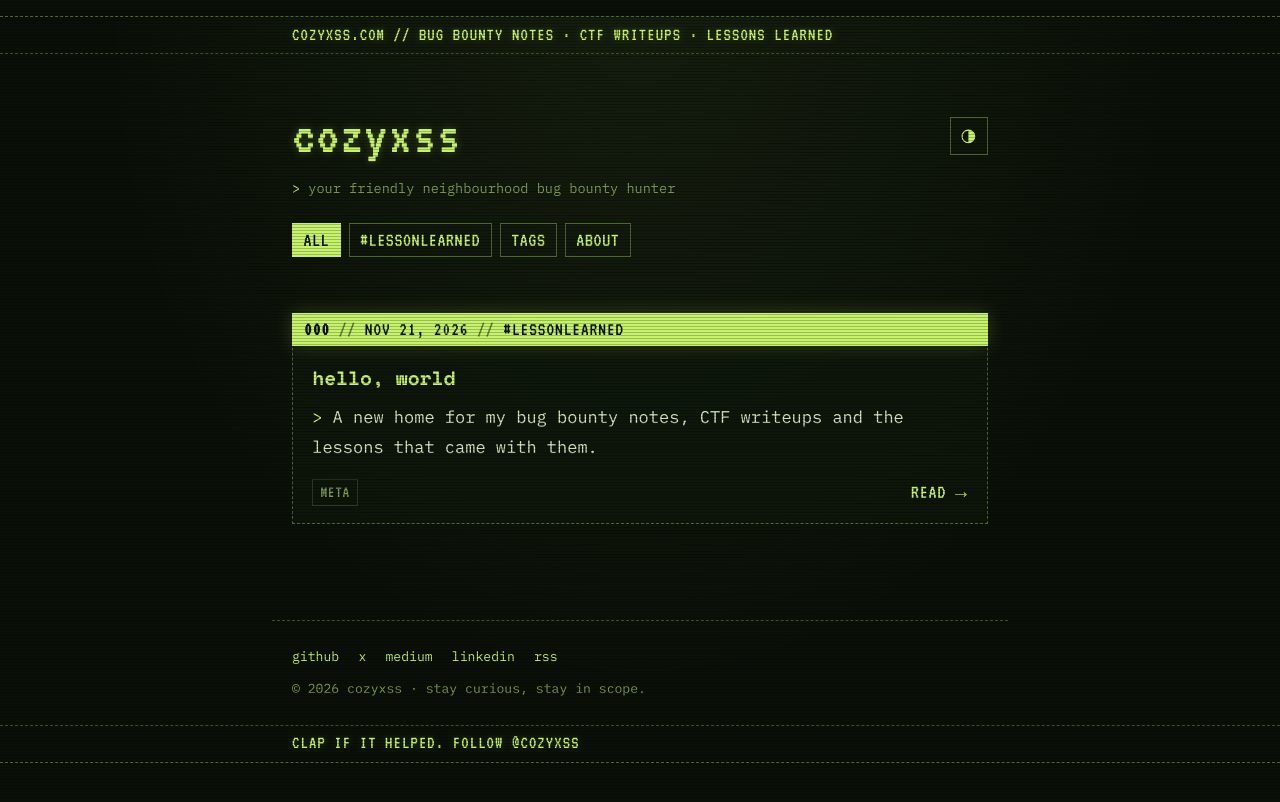
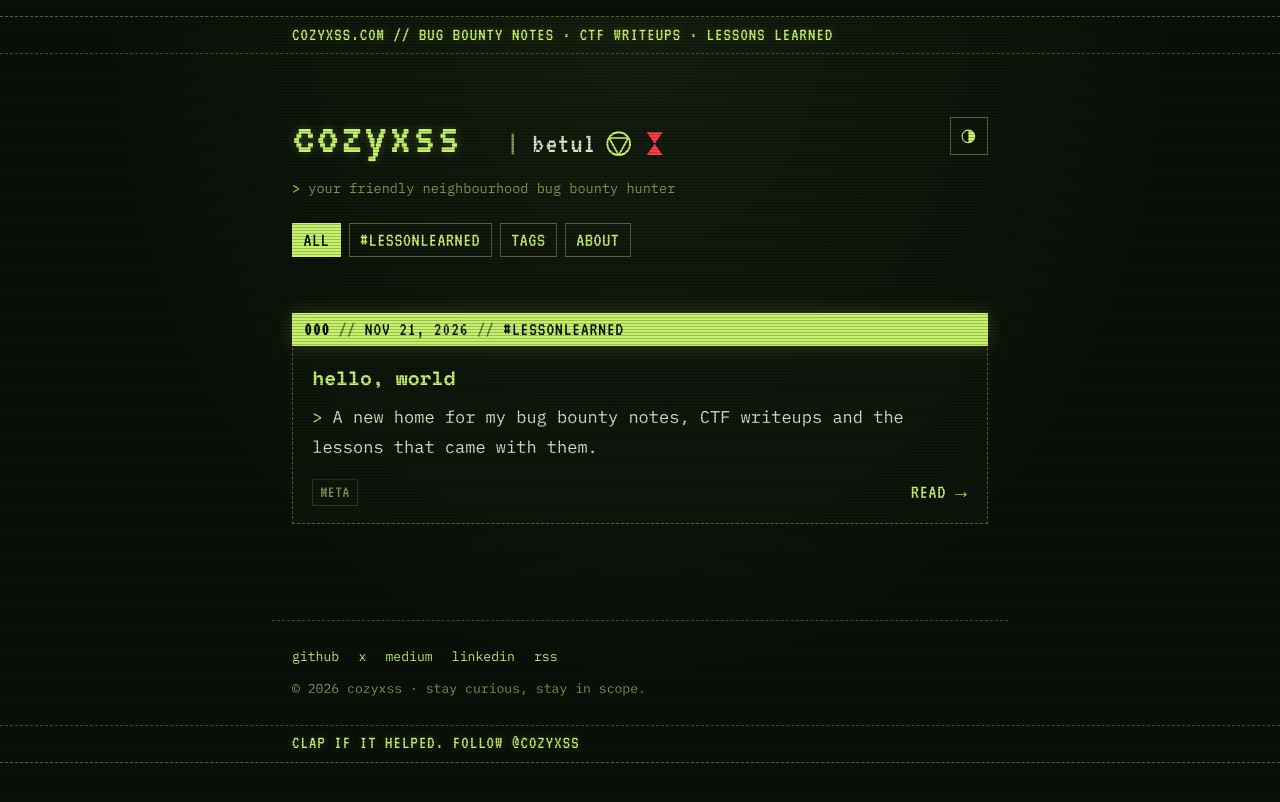
Before and after one commit to cozyxss/cozyxss.github.io, an Eleventy site: page src/index.njk in a window 1280 px wide. Built offline with nearby package versions, Linux system fonts and the light colour scheme; Eleventy itself is replaced by a stand-in of ours; files that its build step writes are made by us from their sources.

Commit message:
Add 'betul' and symbols to header, hourglass favicon
Co-Authored-By: Claude Opus 5.5 <noreply@anthropic.com>
Claude-Session: https://claude.ai/code/session_01BzPJsTCbAFkC5u4PqCNkNA

```diff
--- a/src/_includes/base.njk
+++ b/src/_includes/base.njk
@@ -16,6 +16,8 @@
 <meta name="twitter:card" content="summary_large_image">{% else %}<meta name="twitter:card" content="summary">{% endif %}
 <link rel="alternate" type="application/atom+xml" title="{{ site.title }}" href="/feed.xml">
 <link rel="icon" href="/assets/favicon.svg" type="image/svg+xml">
+<link rel="icon" href="/assets/icon-32.png" sizes="32x32" type="image/png">
+<link rel="apple-touch-icon" href="/assets/icon-180.png">
 <link rel="preload" href="/assets/fonts/ibm-plex-mono-latin-400-normal.woff2" as="font" type="font/woff2" crossorigin>
 <link rel="stylesheet" href="/assets/css/fonts.css">
 <script>
@@ -34,7 +36,12 @@
 <div class="ticker" aria-hidden="true"><div class="wrap"><span>cozyxss.com // bug bounty notes · ctf writeups · lessons learned</span></div></div>
 <header class="site-header wrap">
   <div class="brand-row">
-    <a class="brand" href="/"><span class="brand-name">{{ site.title }}</span><span class="cursor" aria-hidden="true">_</span></a>
+    <a class="brand" href="/" aria-label="cozyxss, betul">
+      <span class="brand-name">{{ site.title }}</span><span class="cursor" aria-hidden="true">_</span>
+      <span class="brand-sub" aria-hidden="true"><span class="sep">|</span> betul
+        <svg class="sym" viewBox="0 0 24 24"><circle cx="12" cy="12" r="10" fill="none" stroke="currentColor" stroke-width="1.6"/><polygon points="3.6,7 20.4,7 12,22" fill="none" stroke="currentColor" stroke-width="1.5" stroke-linejoin="round"/></svg><svg class="sym hg" viewBox="0 0 24 24"><polygon points="5,2 19,2 12,12 19,22 5,22 12,12"/></svg>
+      </span>
+    </a>
     <button class="theme-toggle" type="button" aria-label="Switch between screen and paper mode" title="screen / paper">
       <svg viewBox="0 0 24 24" aria-hidden="true"><circle cx="12" cy="12" r="9" fill="none" stroke="currentColor" stroke-width="1.6"/><path d="M12 3a9 9 0 0 1 0 18z" fill="currentColor"/></svg>
     </button>
--- a/src/assets/css/style.css
+++ b/src/assets/css/style.css
@@ -13,6 +13,7 @@
   --glow: 0 0 10px rgba(198, 243, 107, .28);
   --scan: rgba(0, 0, 0, .22);
   --img-tint: #c6f36b;
+  --widow: #ff3b47;
   color-scheme: dark;
 }
 :root[data-theme="light"] {
@@ -27,6 +28,7 @@
   --glow: none;
   --scan: rgba(60, 80, 30, .05);
   --img-tint: #6d9a2a;
+  --widow: #c4161c;
   color-scheme: light;
 }
 
@@ -88,6 +90,14 @@ body > .ticker { margin-top: 1rem; }
   color: var(--ph); text-decoration: none; text-shadow: var(--glow); letter-spacing: .02em;
 }
 .cursor { animation: blink 1.1s steps(1) infinite; }
+.brand { display: flex; flex-wrap: wrap; align-items: baseline; column-gap: .1em; }
+.brand-sub {
+  display: inline-flex; align-items: center; gap: .3em; margin-left: .35em;
+  font-size: .5em; color: var(--fg); text-shadow: none; letter-spacing: .04em;
+}
+.brand-sub .sep { color: var(--ph-dim); margin-right: .15em; }
+.sym { width: .95em; height: .95em; color: var(--ph); flex: none; }
+.sym.hg { fill: var(--widow); }
 @keyframes blink { 50% { opacity: 0; } }
 .theme-toggle {
   background: none; border: 1px solid var(--line-hi); color: var(--ph);
```
Also changed, not shown: src/assets/favicon.svg, src/assets/icon-180.png (added), src/assets/icon-32.png (added).
